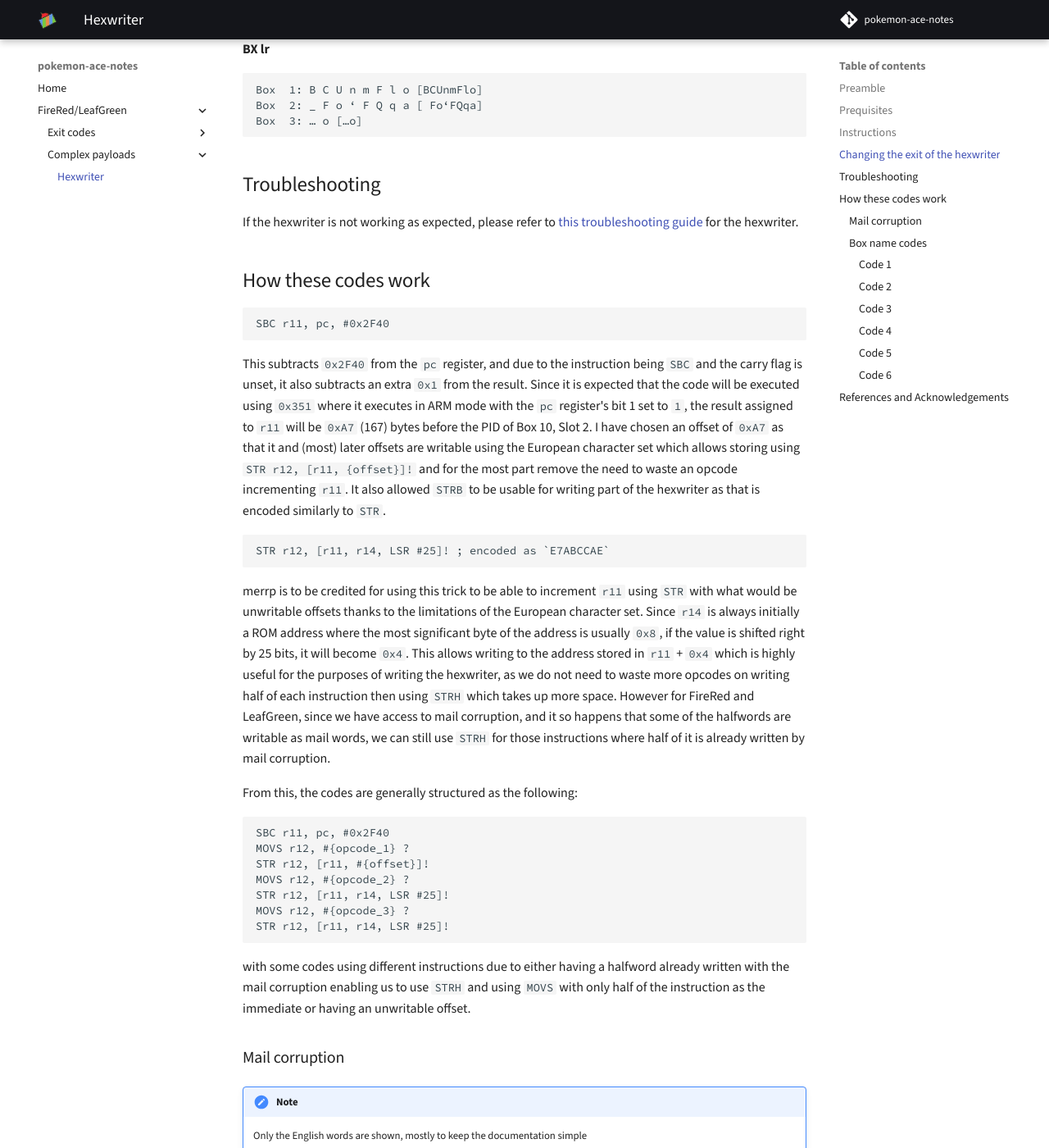
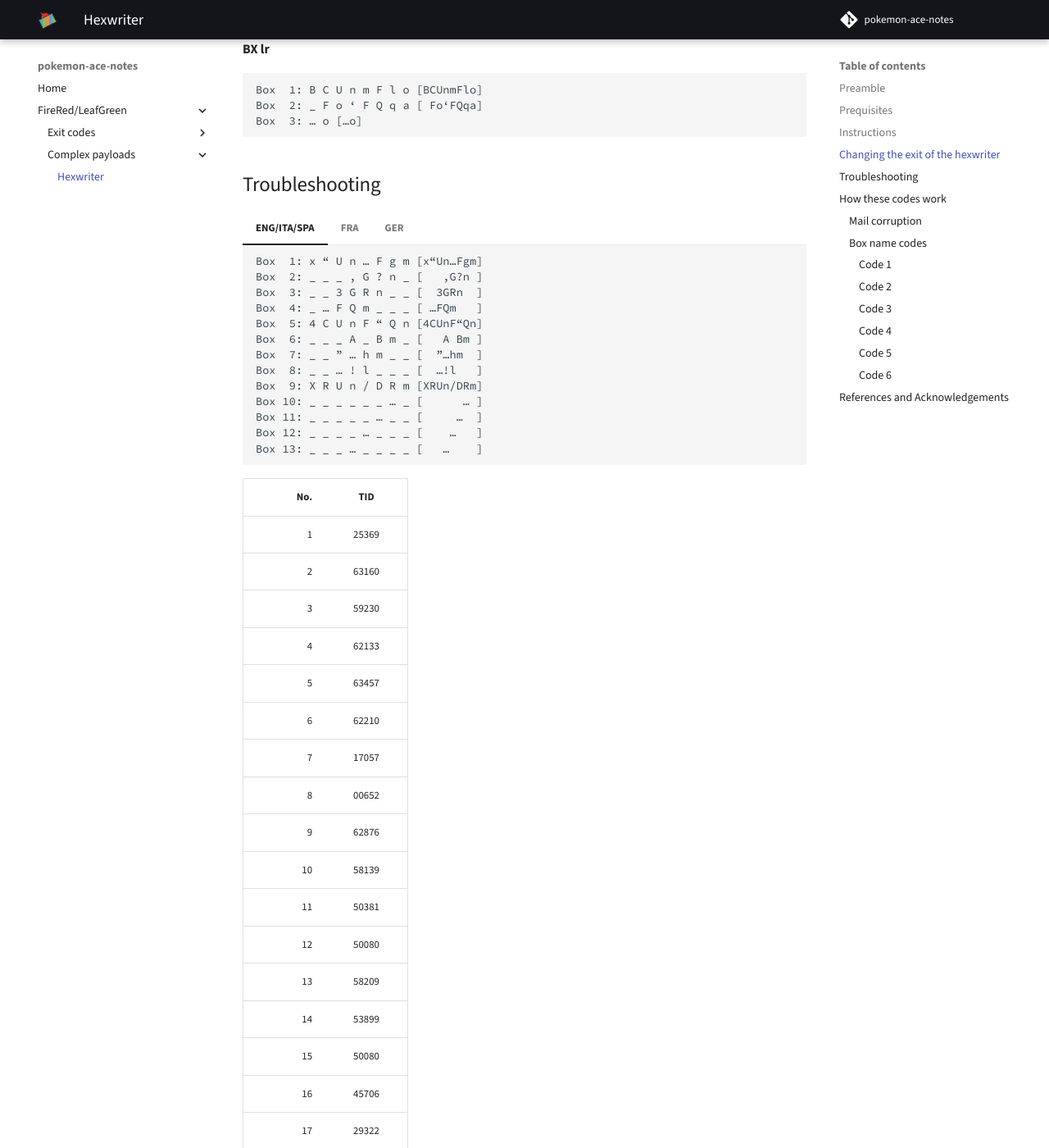
Before and after one commit to pomeg-letterbombers/pokemon-ace-notes, an MkDocs documentation site: the page built from docs/frlg/complex-payloads/hex-writer.md, in a window 1280 px wide and 1400 px high, scrolled down 4163 px. Shown: the whole window at 82% size. Built offline with MkDocs 1.6.1 and Material for MkDocs 9.7.7, drawn with Linux system fonts in a browser that asks for light colours; comment, search, counter and statistics services are not loaded; some of the changed text lies outside the part shown.

Commit message:
Added troubleshooting codes and tables

````diff
--- a/docs/frlg/complex-payloads/hex-writer.md
+++ b/docs/frlg/complex-payloads/hex-writer.md
@@ -435,7 +435,92 @@ Box  3: … o	[…o]
 ```
 
 ## Troubleshooting
-If the hexwriter is not working as expected, please refer to [this troubleshooting guide](https://e-sh4rk.github.io/ACE3/emerald/hex-writer/hex-writer/#appendix-in-case-of-failure) for the hexwriter.
+
+=== "ENG/ITA/SPA"
+
+    ```
+    Box  1: x “ U n … F g m	[x“Un…Fgm]
+    Box  2: _ _ _ , G ? n _	[   ,G?n ]
+    Box  3: _ _ 3 G R n _ _	[  3GRn  ]
+    Box  4: _ … F Q m _ _ _	[ …FQm   ]
+    Box  5: 4 C U n F “ Q n	[4CUnF“Qn]
+    Box  6: _ _ _ A _ B m _	[   A Bm ]
+    Box  7: _ _ ” … h m _ _	[  ”…hm  ]
+    Box  8: _ _ … ! l _ _ _	[  …!l   ]
+    Box  9: X R U n / D R m	[XRUn/DRm]
+    Box 10: _ _ _ _ _ _ … _	[      … ]
+    Box 11: _ _ _ _ _ … _ _	[     …  ]
+    Box 12: _ _ _ _ … _ _ _	[    …   ]
+    Box 13: _ _ _ … _ _ _ _	[   …    ]
+    ```
+
+=== "FRA"
+
+    ```
+    Box  1: x « U n … F g m	[x«Un…Fgm]
+    Box  2: _ _ _ , G ? n _	[   ,G?n ]
+    Box  3: _ _ 3 G R n _ _	[  3GRn  ]
+    Box  4: _ … F Q m _ _ _	[ …FQm   ]
+    Box  5: 4 C U n F « Q n	[4CUnF«Qn]
+    Box  6: _ _ _ A _ B m _	[   A Bm ]
+    Box  7: _ _ » … h m _ _	[  »…hm  ]
+    Box  8: _ _ … ! l _ _ _	[  …!l   ]
+    Box  9: X R U n / D R m	[XRUn/DRm]
+    Box 10: _ _ _ _ _ _ … _	[      … ]
+    Box 11: _ _ _ _ _ … _ _	[     …  ]
+    Box 12: _ _ _ _ … _ _ _	[    …   ]
+    Box 13: _ _ _ … _ _ _ _	[   …    ]
+    ```
+
+=== "GER"
+
+    ```
+    Box  1: x „ U n … F g m	[x„Un…Fgm]
+    Box  2: _ _ _ , G ? n _	[   ,G?n ]
+    Box  3: _ _ 3 G R n _ _	[  3GRn  ]
+    Box  4: _ … F Q m _ _ _	[ …FQm   ]
+    Box  5: 4 C U n F „ Q n	[4CUnF„Qn]
+    Box  6: _ _ _ A _ B m _	[   A Bm ]
+    Box  7: _ _ “ … h m _ _	[  “…hm  ]
+    Box  8: _ _ … ! l _ _ _	[  …!l   ]
+    Box  9: X R U n / D R m	[XRUn/DRm]
+    Box 10: _ _ _ _ _ _ … _	[      … ]
+    Box 11: _ _ _ _ _ … _ _	[     …  ]
+    Box 12: _ _ _ _ … _ _ _	[    …   ]
+    Box 13: _ _ _ … _ _ _ _	[   …    ]
+    ```
+
+| No. | TID   |
+| --: | :---: |
+|   1 | 25369 |
+|   2 | 63160 |
+|   3 | 59230 |
+|   4 | 62133 |
+|   5 | 63457 |
+|   6 | 62210 |
+|   7 | 17057 |
+|   8 | 00652 |
+|   9 | 62876 |
+|  10 | 58139 |
+|  11 | 50381 |
+|  12 | 50080 |
+|  13 | 58209 |
+|  14 | 53899 |
+|  15 | 50080 |
+|  16 | 45706 |
+|  17 | 29322 |
+|  18 | 58327 |
+|  19 | 12943 |
+|  20 | 57407 |
+
+| Code No. | TID No.       |
+| -------: | :------------ |
+|        1 | 1, 2, 3, 4, 5 |
+|        2 | 6, 7, 8       |
+|        3 | 9, 10, 11     |
+|        4 | 12, 13, 14    |
+|        5 | 15, 16, 17    |
+|        6 | 18, 19, 20    |
 
 ## How these codes work
 ```
````
